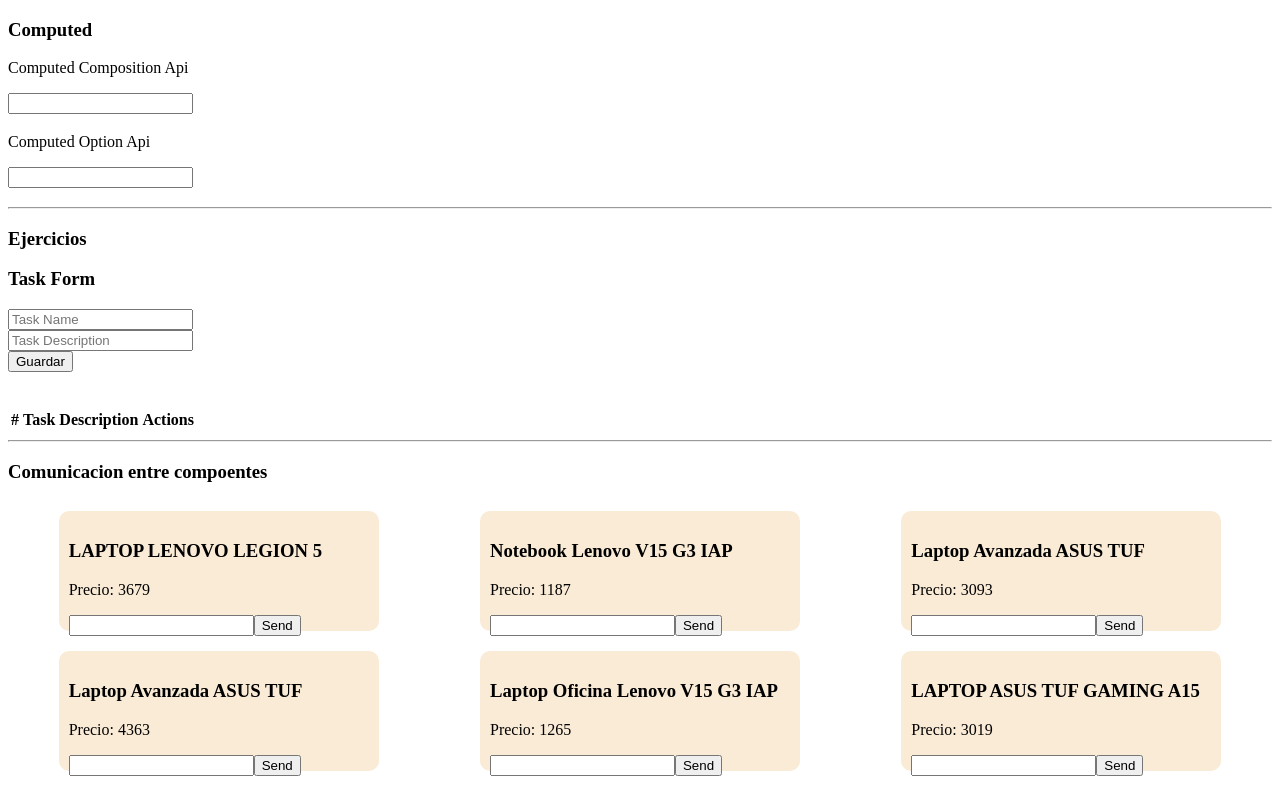
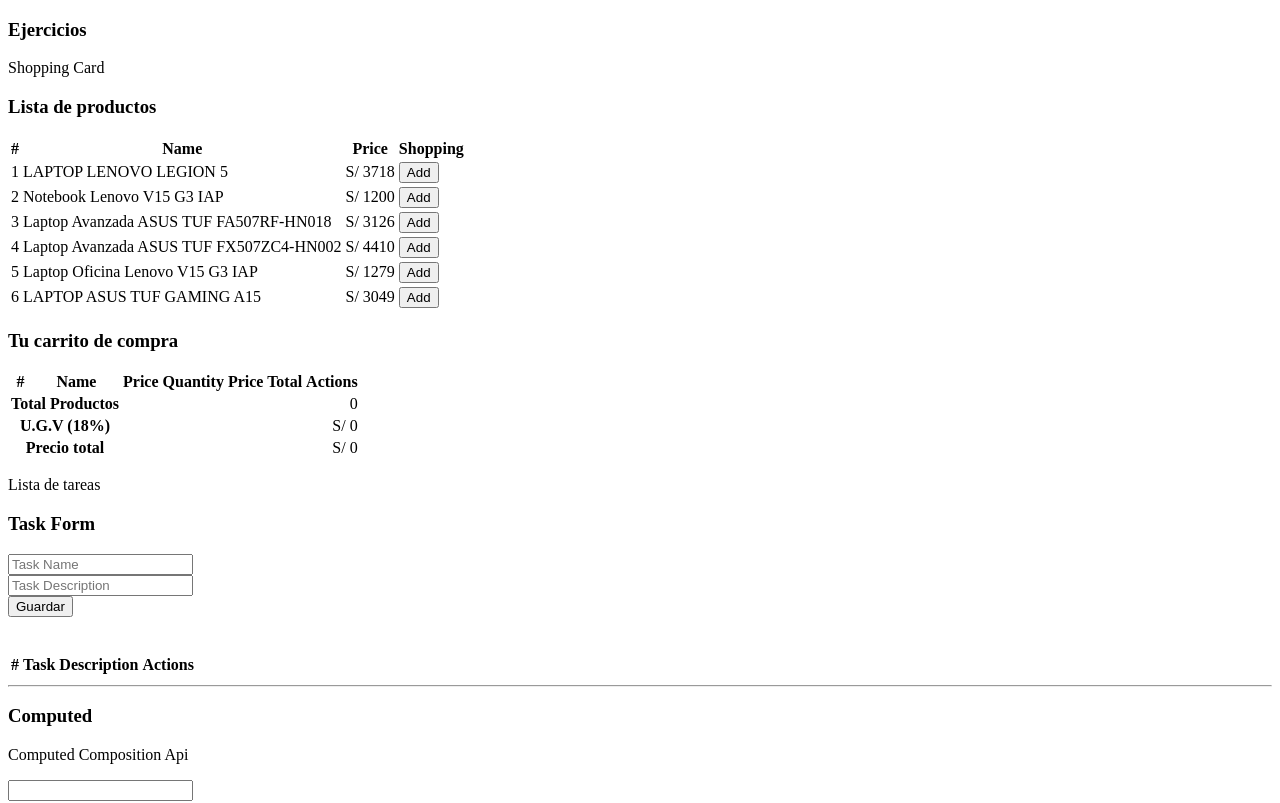
Before and after one commit to jonmolinna/Vue, a Vue app in the folder 2-life-cicle/: page / in a window 1280 px wide. Shown: the top 803 px of the page. Built offline with nearby package versions, Linux system fonts and the light colour scheme.

Commit message:
Facturacion

```diff
--- a/2-life-cicle/src/App.vue
+++ b/2-life-cicle/src/App.vue
@@ -1,12 +1,15 @@
 <template>
+  <h3>Ejercicios</h3>
+  <p>Shopping Card</p>
+  <ShoppingCar></ShoppingCar>
+  <p>Lista de tareas</p>
+  <TasksList></TasksList>
+  <hr>
   <h3>Computed</h3>
   <p>Computed Composition Api</p>
   <ComputedCompositionApi></ComputedCompositionApi>
   <p>Computed Option Api</p>
   <ComputedOptionApi></ComputedOptionApi>
-  <hr>
-  <h3>Ejercicios</h3>
-  <TasksList></TasksList>
   <hr>
   <h3>Comunicacion entre compoentes</h3>
   <PostLists></PostLists>
@@ -25,6 +28,7 @@
 import TasksList from './ejercicio/TasksList.vue';
 import ComputedOptionApi from './components/ComputedOptionApi.vue';
 import ComputedCompositionApi from './components/ComputedCompositionApi.vue';
+import ShoppingCar from './ejercicio/ShoppingCar.vue';
 
 export default defineComponent({
   name: 'App',
@@ -34,7 +38,8 @@
     PostLists,
     TasksList,
     ComputedOptionApi,
-    ComputedCompositionApi
+    ComputedCompositionApi,
+    ShoppingCar
   }
 });
 </script>
--- /dev/null
+++ b/2-life-cicle/src/ejercicio/ShoppingCar.vue
@@ -0,0 +1,133 @@
+<template>
+    <div>
+        <h3>Lista de productos</h3>
+        <table>
+            <thead>
+                <tr>
+                    <th>#</th>
+                    <th>Name</th>
+                    <th>Price</th>
+                    <th>Shopping</th>
+                </tr>
+            </thead>
+            <tbody>
+                <tr v-for="(item, index) in laptops" :key="index">
+                    <td>{{ index + 1 }}</td>
+                    <td>{{ item.name }}</td>
+                    <td>S/ {{ item.price }}</td>
+                    <td>
+                        <button @click="addCart(item)">Add</button>
+                    </td>
+                </tr>
+            </tbody>
+        </table>
+        <h3>Tu carrito de compra</h3>
+        <table>
+            <thead>
+                <tr>
+                    <th>#</th>
+                    <th>Name</th>
+                    <th>Price</th>
+                    <th>Quantity</th>
+                    <th>Price Total</th>
+                    <th>Actions</th>
+                </tr>
+            </thead>
+            <tbody>
+                <tr v-for="(item, index) in cart" :key="index">
+                    <td>{{ index + 1 }}</td>
+                    <td>{{ item.name }}</td>
+                    <td>S/ {{ item.price }}</td>
+                    <td>{{ item.quantity }}</td>
+                    <td>S/ {{ item.price * item.quantity }}</td>
+                    <td>
+                        <button @click="deleteCart(item.id)">Delete</button>
+                    </td>
+                </tr>
+            </tbody>
+            <tfoot>
+                <tr>
+                    <th colspan="2">Total Productos</th>
+                    <td colspan="4" class="text-right">
+                        {{ quantitYProducts }}
+                    </td>
+                </tr>
+                <tr>
+                    <th colspan="2">U.G.V (18%)</th>
+                    <td colspan="4" class="text-right">
+                        S/ {{ priceIgbProducts }}
+                    </td>
+                </tr>
+                <tr>
+                    <th colspan="2">Precio total</th>
+                    <td colspan="4" class="text-right">
+                        S/ {{ priceTotalProducts }}
+                    </td>
+                </tr>
+            </tfoot>
+        </table>
+    </div>
+</template>
+
+<script lang="ts">
+    import { defineComponent } from 'vue';
+    import { cartInterface, shoppingInterface } from './shopping.interface';
+    import { data } from './data.shopping';
+
+    export default defineComponent({
+        name: 'ShoppingCar',
+        components: {},
+        data() {
+            let laptops : shoppingInterface[] = data;
+            let cart: cartInterface[] = [];
+
+            return {
+                laptops,
+                cart
+            }
+        },
+        methods: {
+            addCart(shopping: shoppingInterface): void {
+                let existProduct = this.cart.find(item => item.id === shopping.id)
+
+                if (existProduct) {
+                    const product = this.cart.map(item => {
+                        if (item.id === shopping.id) {
+                            return { ...item, quantity: item.quantity + 1}
+                        }
+                        return item
+                    });
+
+                    this.cart = product;
+                } else {
+                    this.cart.push({ ...shopping, quantity: 1})
+                }
+            },
+            deleteCart(id: number) {
+                const product = this.cart.filter(item => item.id !== id);
+                this.cart = product;
+            }
+        },
+        computed: {
+            quantitYProducts(): number {
+                const num : number = this.cart.reduce((acc, item) => item.quantity + acc, 0)
+                return num;
+            },
+            priceTotalProducts(): number {
+                const priceTotal: number = this.cart.reduce((acc, item) => (item.quantity * item.price) + acc, 0);
+                return priceTotal;
+            },
+            priceIgbProducts(): number {
+                const priceTotal: number = this.cart.reduce((acc, item) => (item.quantity * item.price) + acc, 0);
+                let igb = (priceTotal * 18) / 100
+                return igb
+            }
+        },
+    })
+</script>
+
+<style scope>
+    .text-right {
+        text-align: right;
+    }
+</style>
--- /dev/null
+++ b/2-life-cicle/src/ejercicio/data.shopping.ts
@@ -0,0 +1,34 @@
+import { shoppingInterface } from "./shopping.interface";
+
+export const data: shoppingInterface[] = [
+  {
+    id: 1,
+    name: "LAPTOP LENOVO LEGION 5",
+    price: 3718,
+  },
+  {
+    id: 2,
+    name: "Notebook Lenovo V15 G3 IAP",
+    price: 1200,
+  },
+  {
+    id: 3,
+    name: "Laptop Avanzada ASUS TUF FA507RF-HN018",
+    price: 3126,
+  },
+  {
+    id: 4,
+    name: "Laptop Avanzada ASUS TUF FX507ZC4-HN002",
+    price: 4410,
+  },
+  {
+    id: 5,
+    name: "Laptop Oficina Lenovo V15 G3 IAP",
+    price: 1279,
+  },
+  {
+    id: 6,
+    name: "LAPTOP ASUS TUF GAMING A15",
+    price: 3049,
+  },
+];
```
Also changed, not shown: 2-life-cicle/src/ejercicio/shopping.interface.ts (added, +9 -0 lines).
